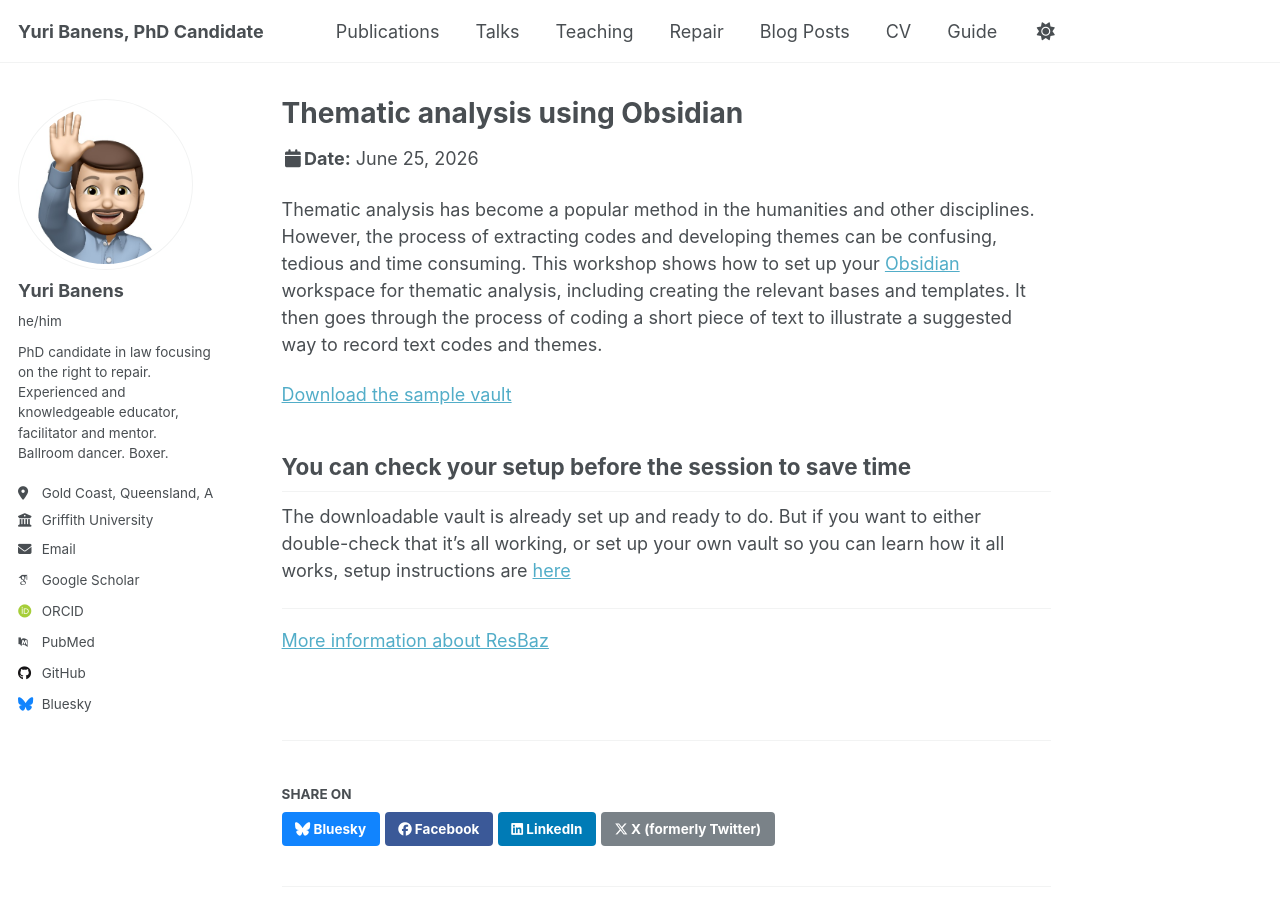
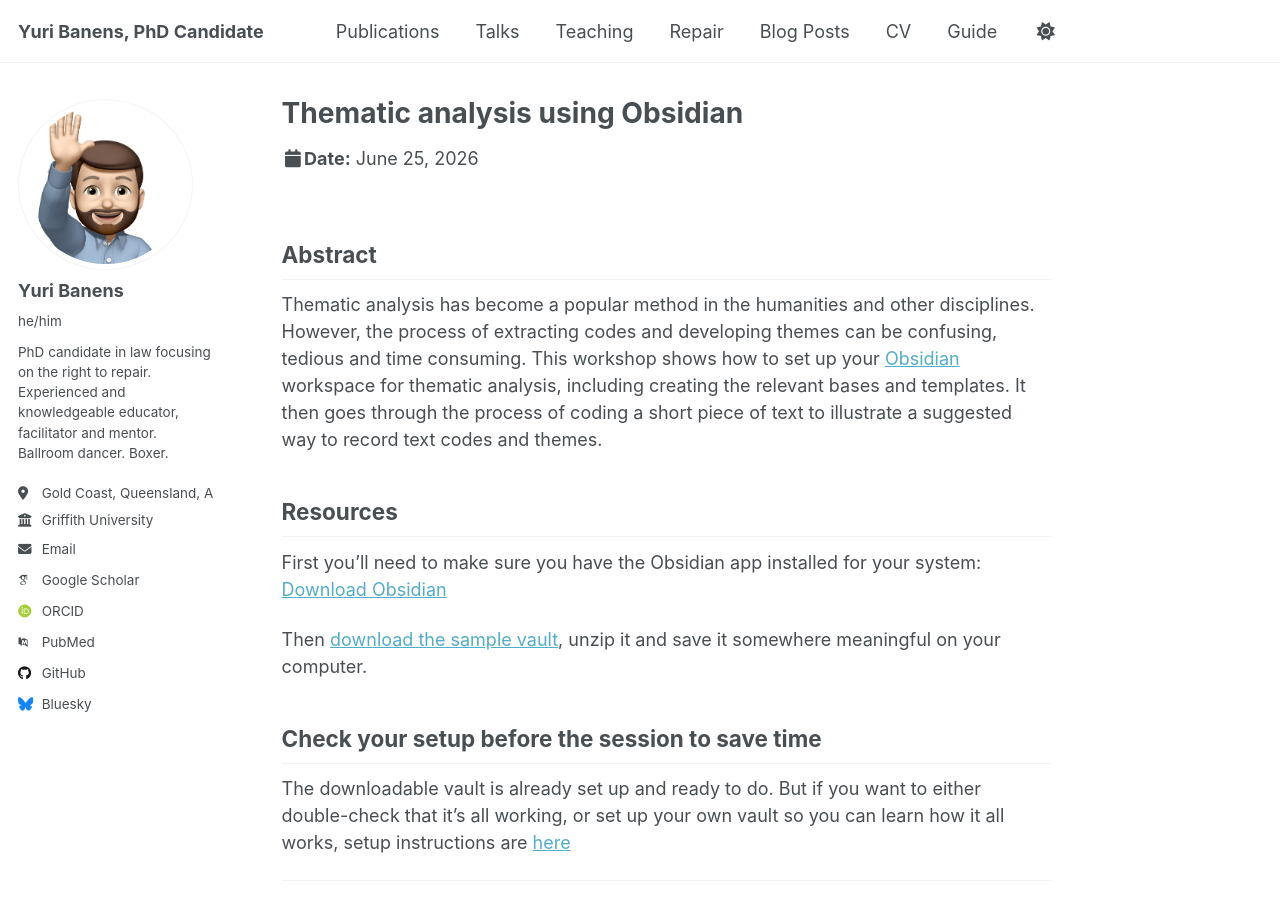
Before and after one commit to ybanens/ybanens.github.io, a Jekyll site: the page built from _talks/2026-06-23-resbaz-obsidian.md, in a window 1280 px wide and 900 px high. Built offline with Jekyll 4.4.1, drawn with Linux system fonts in a browser that asks for light colours; some web fonts are replaced; a script that is not in the unit is left out.

Commit message:
Update 2026-06-23-resbaz-obsidian.md

```diff
--- a/_talks/2026-06-23-resbaz-obsidian.md
+++ b/_talks/2026-06-23-resbaz-obsidian.md
@@ -8,11 +8,17 @@ date: 2026-06-25
 location: "Brisbane, Queensland, Australia"
 ---
 
+## Abstract
+
 Thematic analysis has become a popular method in the humanities and other disciplines. However, the process of extracting codes and developing themes can be confusing, tedious and time consuming. This workshop shows how to set up your [Obsidian](https://obsidian.md) workspace for thematic analysis, including creating the relevant bases and templates. It then goes through the process of coding a short piece of text to illustrate a suggested way to record text codes and themes.
 
-[Download the sample vault](https://github.com/ybanens/ybanens.github.io/raw/refs/heads/master/files/Thematic%20analysis%20-%20example%20vault.zip)
+## Resources
 
-## You can check your setup before the session to save time
+First you'll need to make sure you have the Obsidian app installed for your system: [Download Obsidian](https://obsidian.md/download)
+
+Then [download the sample vault](https://github.com/ybanens/ybanens.github.io/raw/refs/heads/master/files/Thematic%20analysis%20-%20example%20vault.zip), unzip it and save it somewhere meaningful on your computer.
+
+## Check your setup before the session to save time
 
 The downloadable vault is already set up and ready to do. But if you want to either double-check that it's all working, or set up your own vault so you can learn how it all works, setup instructions are [here](https://ybanens.github.io/talks/resbaz-obsidian/setup)
 
```
